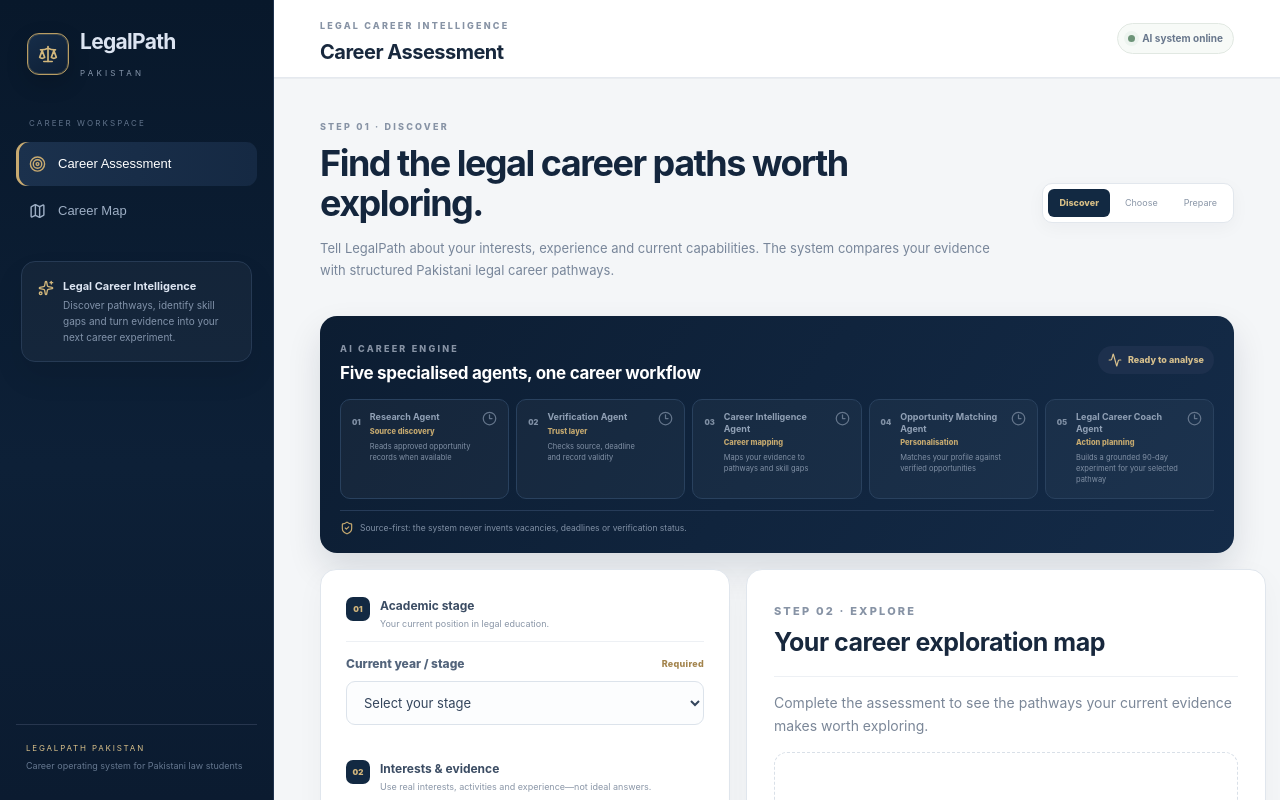
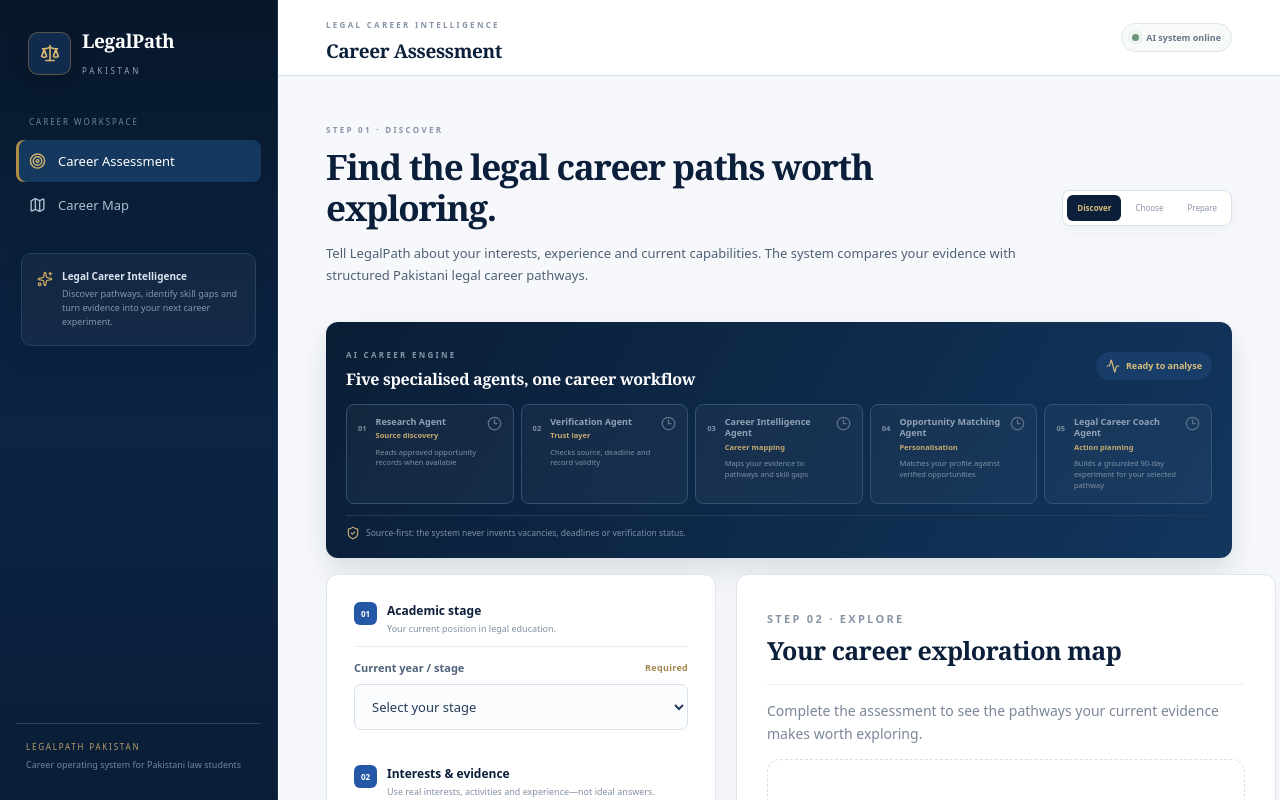
Before and after one commit to sobiamahnoork-glitch/LegalPath-Pakistan, a React (Vite) app: page / in a window 1280 px wide. Shown: the top 800 px of the page. Built offline with nearby package versions, Linux system fonts and the light colour scheme.

Commit message:
Refine LegalPath professional legal theme and layout

```diff
--- a/src/styles.css
+++ b/src/styles.css
@@ -221,3 +221,172 @@
 @media(max-width:1100px){.side{width:250px}main{margin-left:250px;width:calc(100% - 250px)}.content{padding-left:28px;padding-right:28px}.assessmentGrid{grid-template-columns:1fr}.assessmentResult{order:2}}
 @media(max-width:900px){.side{width:274px}main{margin-left:0;width:100%}header{height:72px;padding:14px 20px}.content{padding:25px 20px 55px}.pageIntro h2{font-size:31px}.assessmentResult{order:-1}.agentPipeline{grid-template-columns:repeat(2,1fr)}}
 @media(max-width:620px){header{padding:13px 15px}.content{padding:20px 14px 45px}.pageIntro h2{font-size:27px}.pageIntro p{font-size:12px}.assessmentForm,.assessmentResult{padding:18px;border-radius:14px}.agentPipeline{grid-template-columns:1fr}.agentStrip{padding:15px}.journey{margin-top:13px}.headerStatus{display:none}.resultHeader h3{font-size:20px!important}}
+
+
+/* =========================================================
+   LEGALPATH — PROFESSIONAL LEGAL INTELLIGENCE THEME
+   Visual-only refinement: preserves existing components and responsive behavior.
+   ========================================================= */
+@import url('https://fonts.googleapis.com/css2?family=DM+Sans:wght@400;500;600;700&family=Libre+Baskerville:wght@400;700&display=swap');
+
+:root{
+  --navy:#0b1f3a;
+  --navy-deep:#07172b;
+  --blue:#2457a6;
+  --blue-strong:#17478f;
+  --blue-soft:#eaf1fb;
+  --blue-pale:#f5f8fc;
+  --ink:#172b46;
+  --body:#4f6075;
+  --muted:#7a889a;
+  --line:#dce4ee;
+  --paper:#f6f8fb;
+  --white:#ffffff;
+  --accent:#b18a45;
+  --green:#4f7b61;
+}
+
+html{font-family:'DM Sans',ui-sans-serif,system-ui,-apple-system,BlinkMacSystemFont,'Segoe UI',sans-serif;background:var(--paper)}
+body{font-family:'DM Sans',ui-sans-serif,system-ui,sans-serif;background:var(--paper);color:var(--ink)}
+button,input,select,textarea{font-family:inherit}
+
+.app{background:var(--paper)}
+.side{
+  width:278px;
+  background:linear-gradient(180deg,var(--navy-deep) 0%,#0c2545 54%,#0a1d36 100%);
+  border-right:1px solid #183452;
+  padding:25px 16px;
+}
+.brand{padding:2px 12px 31px}
+.mark{
+  width:43px;height:43px;border-radius:10px;
+  background:#102b4d;border:1px solid rgba(177,138,69,.45);
+  color:#d5b66f;box-shadow:0 10px 24px rgba(0,0,0,.18)
+}
+.brand b{font-family:'Libre Baskerville',Georgia,serif;font-size:19px;letter-spacing:-.4px;color:#fff}
+.brand small{font-size:8px;letter-spacing:2.8px;color:#8fa2ba}
+.navLabel{font-size:8px;letter-spacing:2px;color:#6f849f;padding:5px 13px 10px}
+.nav{font-size:13px;padding:12px 13px;border-radius:8px;color:#aebdd0;margin:2px 0}
+.nav:hover{background:rgba(255,255,255,.055);color:#fff}
+.nav.active{background:#15385f;color:#fff;box-shadow:inset 3px 0 0 #b18a45}
+.nav.active svg{color:#d3b46d}
+.sideCard{margin:25px 5px 0;padding:15px;border-radius:10px;background:rgba(255,255,255,.035);border:1px solid #27415f}
+.sideCard svg{color:#c5a661}.sideCard b{font-size:10px}.sideCard span{font-size:9px;color:#8296af}
+.sideFoot{border-top-color:#24405f}.sideFoot span{color:#b9a06a}.sideFoot small{color:#71859e}
+
+main{margin-left:278px;width:calc(100% - 278px);background:var(--paper)}
+header{
+  height:76px;padding:15px 48px;background:rgba(255,255,255,.97);
+  border-bottom:1px solid var(--line);box-shadow:0 1px 0 rgba(16,38,66,.025)
+}
+.eyebrow{font-size:8px;letter-spacing:2.3px;color:#8795a7;font-weight:700}
+.eyebrow+h1{font-family:'Libre Baskerville',Georgia,serif;font-size:19px;letter-spacing:-.4px;color:var(--navy);margin-top:3px}
+.headerStatus{font-size:9px;padding:7px 10px;background:#f7faf8;border:1px solid #dce8df}
+.profile{background:#eef3f9;color:#45617f;border:1px solid #dce5ef}
+
+.content{padding:39px 48px 72px;max-width:1480px}
+.pageIntro h2,.coachPage h2{
+  font-family:'Libre Baskerville',Georgia,serif;
+  color:var(--navy);font-weight:700;letter-spacing:-1.3px
+}
+.pageIntro h2{font-size:35px;line-height:1.18}
+.pageIntro p{color:var(--body);font-size:13px;line-height:1.75}
+.journey{border-color:#d9e2ed;background:#fff;border-radius:8px;padding:4px}
+.journey span{font-size:8px;padding:7px 10px}
+.journey .journeyActive{background:var(--navy);color:#d9bc79}
+
+/* Assessment: editorial two-column workspace */
+.assessmentGrid{grid-template-columns:minmax(390px,.82fr) minmax(540px,1.18fr);gap:20px}
+.assessmentForm,.assessmentResult{
+  border:1px solid var(--line);border-radius:12px;background:#fff;
+  box-shadow:0 8px 28px rgba(15,37,65,.035)
+}
+.assessmentForm{padding:27px}
+.assessmentResult{padding:30px}
+.formSection{border-bottom:1px solid #e7edf4;margin-top:21px}
+.formSection:first-child{margin-top:0}
+.formSection>span{background:var(--blue);color:#fff;border-radius:6px;width:23px;height:23px}
+.formSection b{color:var(--navy);font-size:12px}
+.formSection small{color:#8290a2}
+.assessmentForm>label{color:#50627a;font-size:11px}
+.assessmentForm input:not([type=range]),.assessmentForm select,.assessmentForm textarea{
+  background:#fbfcfe;border:1px solid #d7e0eb;color:#253b57;border-radius:7px
+}
+.assessmentForm input:not([type=range]):focus,.assessmentForm select:focus,.assessmentForm textarea:focus{
+  border-color:#5680bd;box-shadow:0 0 0 3px #eaf1fb
+}
+.assessmentForm .primary.full{
+  background:var(--blue);color:#fff;border-radius:7px;box-shadow:0 8px 18px rgba(36,87,166,.18)
+}
+.assessmentForm .primary.full:hover{background:var(--blue-strong);filter:none}
+
+/* Agent pipeline: restrained institutional blue */
+.agentStrip{background:linear-gradient(120deg,#0a1d35,#12365e);border-radius:12px;box-shadow:0 13px 28px rgba(8,30,56,.12)}
+.agentStripHead h3{font-family:'Libre Baskerville',Georgia,serif;font-size:16px}
+.agentCount{background:#173d68;color:#d8bd7b}
+.pipelineAgent{background:rgba(255,255,255,.035);border-color:#315274;border-radius:8px}
+.pipelineAgent.done{background:#173b62;border-color:#5579a0}
+.pipelineAgent.done>svg{color:#d4b56d}
+.pipelineNo{color:#c9aa64}
+
+/* Results */
+.resultHeader h3{font-family:'Libre Baskerville',Georgia,serif;color:var(--navy);font-size:23px}
+.liveBadge{background:#f2f7f4;border-color:#d9e6de;color:#4f715d}
+.resultStatus{background:#f4f8fc;border-color:#dbe5f0;color:#4c6480}
+.resultStatus b{color:var(--navy)}
+.hypothesis{border-color:#dce5ef;background:#fff;border-radius:9px}
+.hypothesis:hover{border-color:#7b9bc4;box-shadow:0 9px 24px rgba(25,55,91,.07)}
+.hypothesisTop b{color:var(--navy)}
+.signalBadge{background:var(--blue-soft);color:#315d97}
+.signalGrid>div{background:#f5f8fc}
+.signalGrid small,.evidence small{color:#6e83a0}
+.roadmapBox{background:#fbfcfe;border-color:#dbe4ee;border-radius:10px;box-shadow:none}
+.roadmapHead h4{font-family:'Libre Baskerville',Georgia,serif;color:var(--navy)}
+.roadmapHead>span{background:var(--navy);color:#d9bc79}
+.experimentGoal{background:#f7f9fc;border-color:#dce5ef}
+.experimentGoal small,.successBox>small{color:#6d83a0}
+.successBox{background:#f3f8f5;border-color:#d8e6dc}
+.aiCoachBox{background:#f5f8fc;border-color:#dbe4ef}
+
+/* Career map / cards */
+.bigCard,.panel,.stat,.pathCard,.table{border-color:var(--line);box-shadow:0 6px 22px rgba(18,42,70,.03)}
+.bigCard{border-radius:11px}
+.bigCard:hover{border-color:#a8bdd7;box-shadow:0 13px 30px rgba(18,42,70,.08)}
+.pathCard{border-radius:10px}
+.pathCard:hover{border-color:#9bb5d4;box-shadow:0 10px 25px rgba(18,42,70,.07)}
+.pathCard>span,.num{color:#6b83a2}
+.pathCard h4{color:var(--navy);font-family:'Libre Baskerville',Georgia,serif;font-size:14px}
+.pathIcon,.statIcon,.oppIcon{background:var(--blue-soft);color:#41699d}
+.chips span{background:#f7f9fc;border-color:#dce5ef;color:#617590}
+.search{border-color:#d7e1ec;background:#fff}
+.search:focus-within{border-color:#7294bd;box-shadow:0 0 0 3px #eaf1fb}
+.outlineBtn{border-color:#cfdbe8;color:#315b8f;border-radius:7px}
+.outlineBtn:hover{border-color:#7294bd;background:#f6f9fd;color:#214e85}
+
+/* Modal / coach */
+.modal{border-radius:14px;border:1px solid #dbe3ed}
+.modal h2{font-family:'Libre Baskerville',Georgia,serif;color:var(--navy)}
+.close{background:#f0f4f8;color:#526983}
+.coachAvatar{background:var(--navy);color:#d8bc77}
+.coachPage h2{font-size:43px}
+.coachForm,.coachAside{border-color:var(--line);border-radius:12px;box-shadow:0 7px 24px rgba(18,42,70,.03)}
+.coachForm textarea:focus,.coachForm select:focus{border-color:#5680bd;box-shadow:0 0 0 3px #eaf1fb}
+.coachRule{background:#f5f8fc;color:#58708e}
+
+@media(max-width:1100px){
+ .side{width:250px}main{margin-left:250px;width:calc(100% - 250px)}
+ .content{padding-left:30px;padding-right:30px}
+ .assessmentGrid{grid-template-columns:1fr}
+}
+@media(max-width:900px){
+ .side{width:278px}.content{padding:27px 21px 55px}
+ header{padding:14px 21px}
+ .assessmentGrid{grid-template-columns:1fr}
+ .assessmentResult{order:-1}
+}
+@media(max-width:620px){
+ .content{padding:21px 14px 45px}
+ .pageIntro h2{font-size:27px}
+ .assessmentForm,.assessmentResult{padding:18px;border-radius:10px}
+ .coachPage h2{font-size:33px}
+}
```
